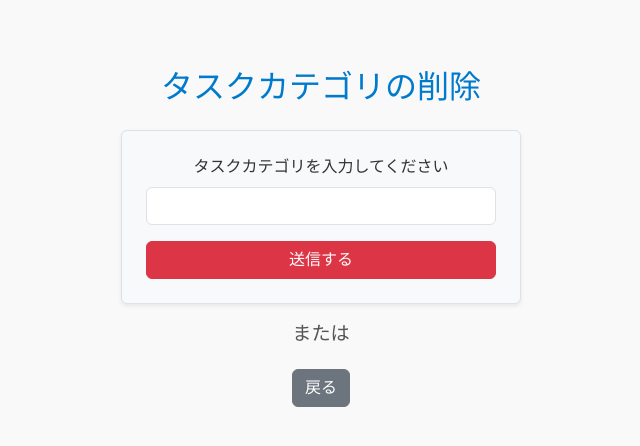
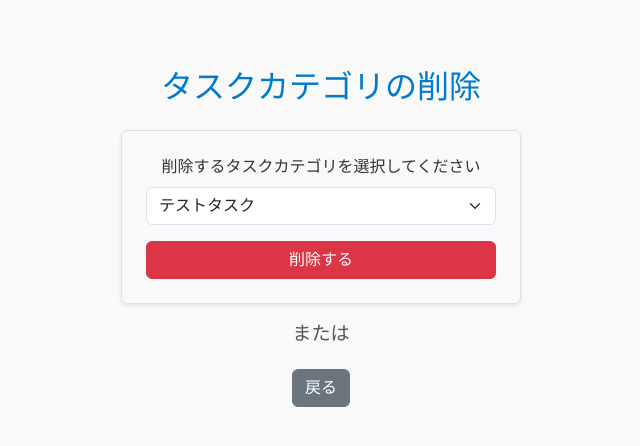
Before and after one commit to S4AK4N/Flask, a Flask app: page /delete_name_form in a window 1280 px wide. Shown: the top 446 px of the page, without its empty margins (319-959 px from the left). Run offline with Flask 3, Linux system fonts and the light colour scheme.

Commit message:
タスクカテゴリ削除フォームをプルダウンに変更 #21

```diff
--- a/components/views/TaskNameDelete/delete_name_page.py
+++ b/components/views/TaskNameDelete/delete_name_page.py
@@ -1,4 +1,5 @@
 from flask import Blueprint, render_template, request
+from components.models.model import Name  # ← DBモデルをimport
 
 delete_routes = Blueprint("delete_page_routes", __name__)
 
@@ -8,7 +9,8 @@ delete_routes = Blueprint("delete_page_routes", __name__)
 @delete_routes.route("/delete_name_form")
 def delete_name_form():
     try:
-        return render_template("delete_name_form.html")
+        all_items = Name.query.all()
+        return render_template("delete_name_form.html",all_items= all_items)
     except Exception as e:
         print(f"{e}を検知")
         Error_message = "削除フォームの表示中にエラーが発生しました"
--- a/templates/delete_name_form.html
+++ b/templates/delete_name_form.html
@@ -3,14 +3,18 @@
 {% block content %}
     <div class="container mt-5">
         <h1 class="text-center mb-4">タスクカテゴリの削除</h1>
-
-        <form action="/delete_name" method="post" class="border p-4 rounded shadow-sm bg-light" style="max-width: 400px; margin: 0 auto;">
-            <div class="mb-3">
-                <label for="names" class="form-label">タスクカテゴリを入力してください</label>
-                <input type="text" name="name" id="names" class="form-control" required>
-            </div>
-            <button type="submit" class="btn btn-danger w-100">送信する</button>
-        </form>
+<form action="/delete_name" method="post" class="border p-4 rounded shadow-sm bg-light"
+    style="max-width: 400px; margin: 0 auto;">
+    <div class="mb-3">
+        <label for="name" class="form-label">削除するタスクカテゴリを選択してください</label>
+        <select name="name" id="name" class="form-select" required>
+            {% for item in all_items %}
+            <option value="{{ item.name }}">{{ item.name }}</option>
+            {% endfor %}
+        </select>
+    </div>
+    <button type="submit" class="btn btn-danger w-100">削除する</button>
+</form>
 
         <p class="text-center mt-3">または</p>
 
```
Also changed, not shown: instance/app.db.
